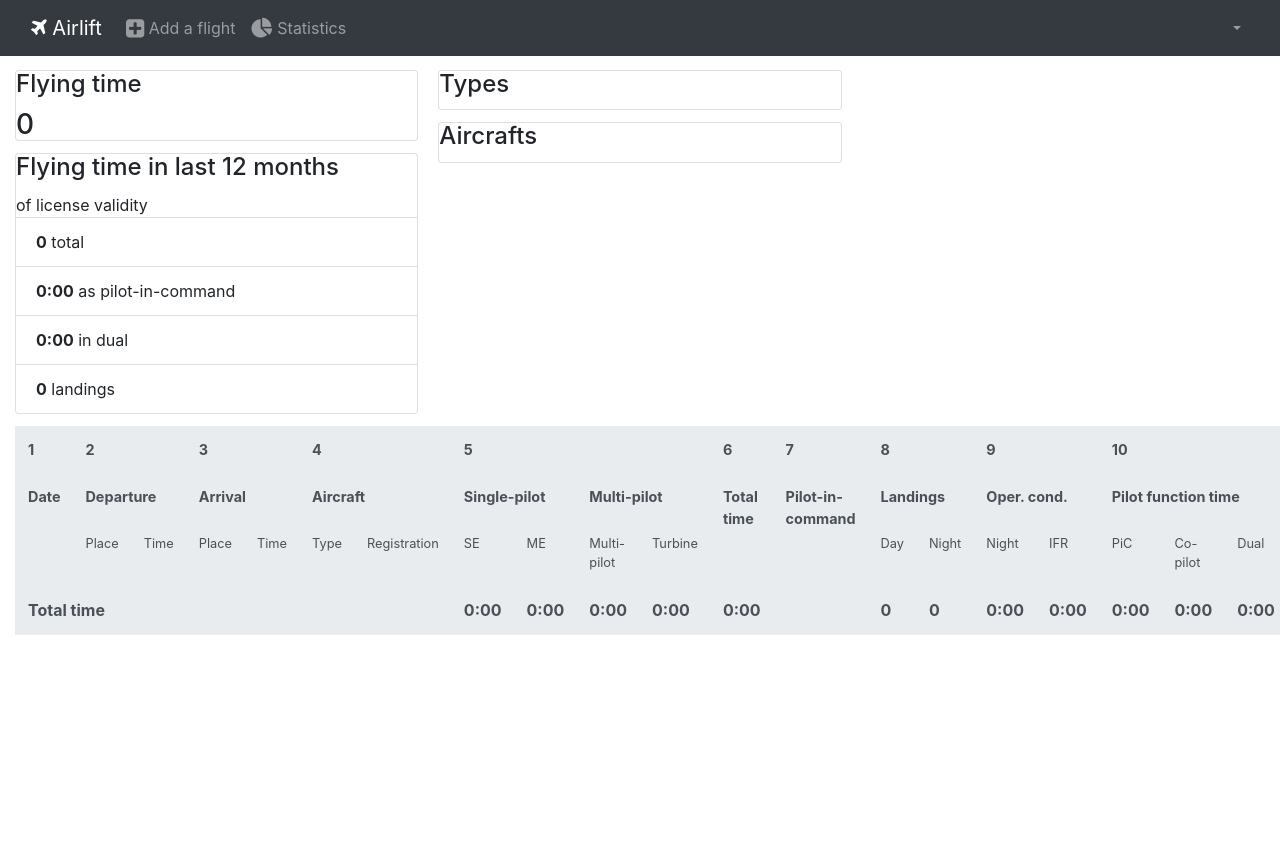
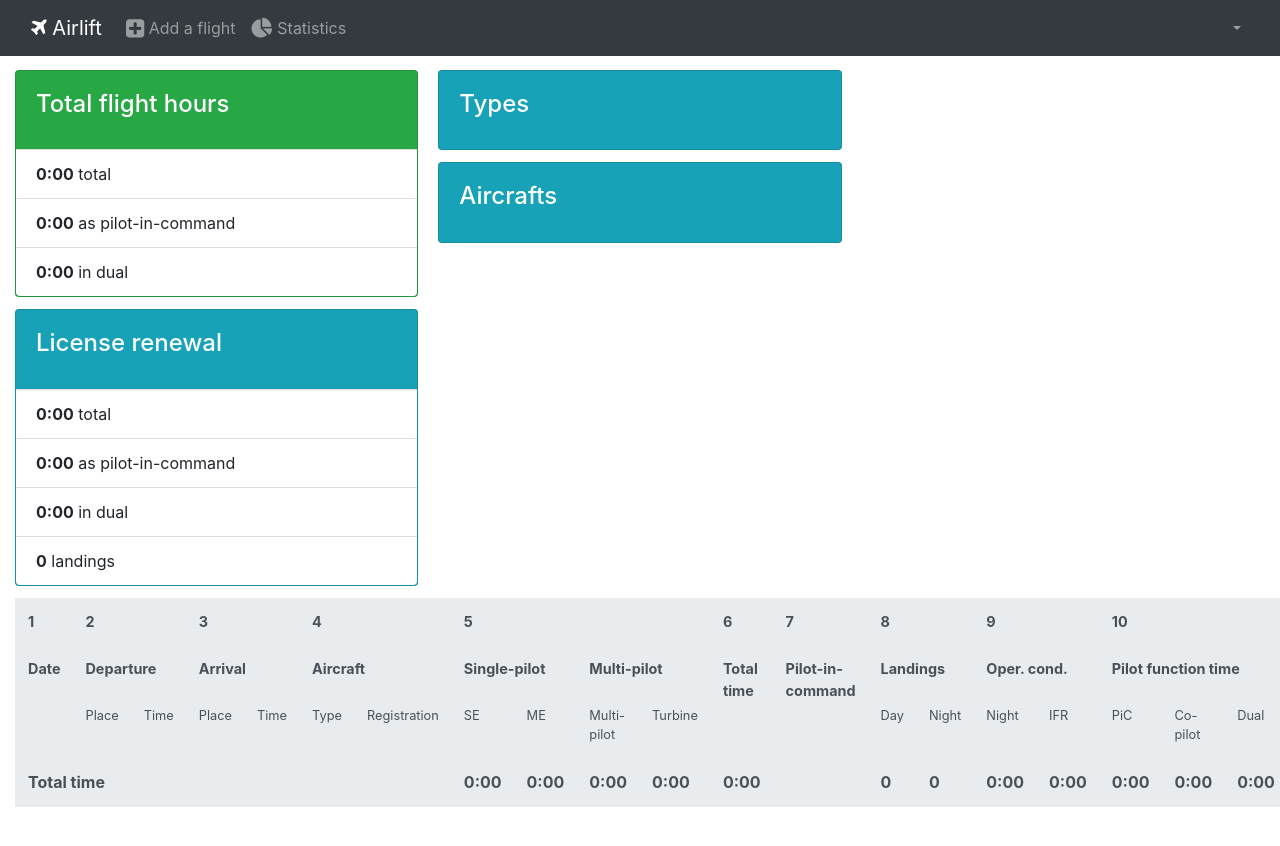
Before and after one commit to reveliant/airlift-ui, a Jekyll site: the page built from index.html, in a window 1280 px wide. Shown: the top 846 px of the page. Built offline with Jekyll 4.4.1, drawn with Linux system fonts in a browser that asks for light colours; nearby versions of some CDN libraries.

Commit message:
Use Bootstrap 4.0.0-beta classes for cards

```diff
--- a/_includes/stats.html
+++ b/_includes/stats.html
@@ -1,28 +1,31 @@
         <div class="card-columns">
-            <div class="card card-inverse card-success" id="stats-total">
-                <div class="card-block">
-                    <h4 class="card-title">Flying time</h4>
-                    <p class="card-text"><b class="h3" data-stats="grand-total">0</b></p>
+            <div class="card bg-success" id="stats-total">
+                <div class="card-body text-white">
+                    <h4 class="card-title">Total flight hours</h4>
                 </div>
+                <ul class="list-group list-group-flush text-black">
+                    <li class="list-group-item"><b data-stats="grand-total">0:00</b> total</li>
+                    <li class="list-group-item"><b data-stats="grand-pic">0:00</b> as pilot-in-command</li>
+                    <li class="list-group-item"><b data-stats="grand-dual">0:00</b> in dual</li>
+                </ul>
             </div>
-            <div class="card card-inverse card-info" id="stats-hours">
-                <div class="card-block">
-                    <h4 class="card-title">Flying time in last 12 months</h4>
-                    <p class="card-text">of license validity</p>
+            <div class="card bg-info" id="stats-hours">
+                <div class="card-body text-white">
+                    <h4 class="card-title">License renewal</h4>
                 </div>
-                <ul class="list-group list-group-flush">
-                    <li class="list-group-item"><b data-stats="12m-total">0</b> total</li>
+                <ul class="list-group list-group-flush text-black">
+                    <li class="list-group-item"><b data-stats="12m-total">0:00</b> total</li>
                     <li class="list-group-item"><b data-stats="12m-pic">0:00</b> as pilot-in-command</li>
                     <li class="list-group-item"><b data-stats="12m-dual">0:00</b> in dual</li>
                     <li class="list-group-item"><b data-stats="12m-landings">0</b> landings</li>
                 </ul>
             </div>
-            <div class="card card-inverse card-info" id="stats-types">
-                <h4 class="card-block card-title">Types</h4>
+            <div class="card bg-info" id="stats-types">
+                <h4 class="card-body text-white card-title">Types</h4>
                 <ul class="list-group list-group-flush"></ul>
             </div>
-            <div class="card card-inverse card-info" id="stats-aircraft">
-                <h4 class="card-block card-title">Aircrafts</h4>
+            <div class="card bg-info" id="stats-aircraft">
+                <h4 class="card-body text-white card-title">Aircrafts</h4>
                 <ul class="list-group list-group-flush"></ul>
             </div>
         </div>
```
